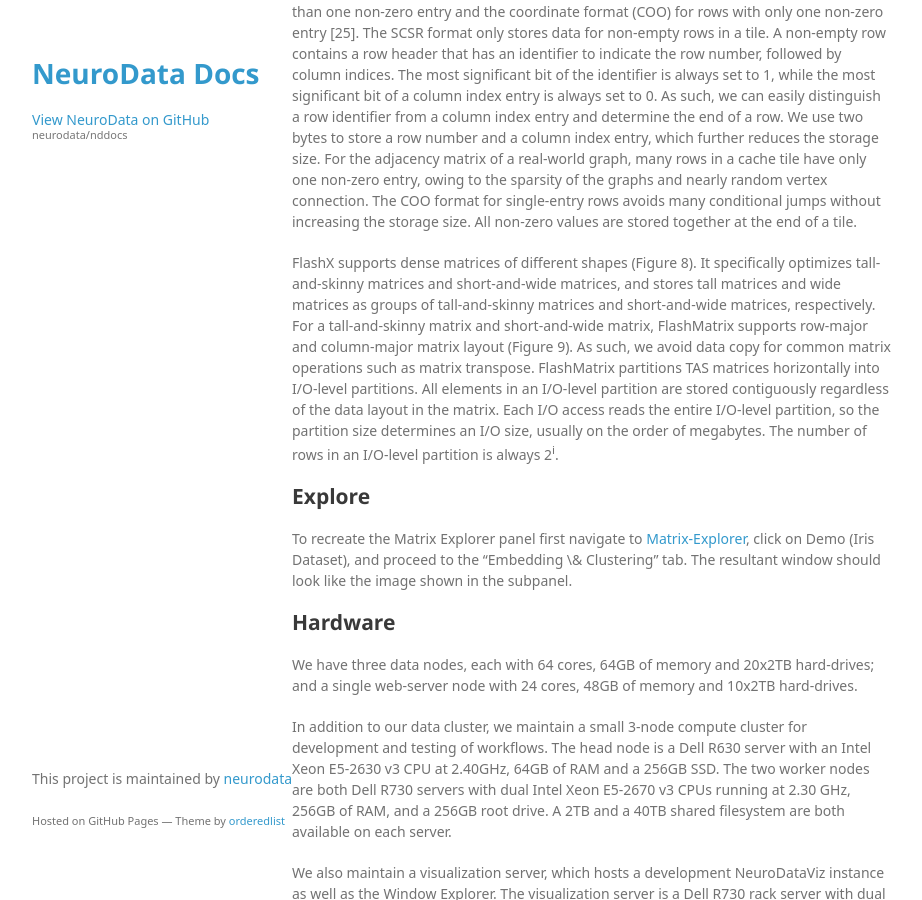
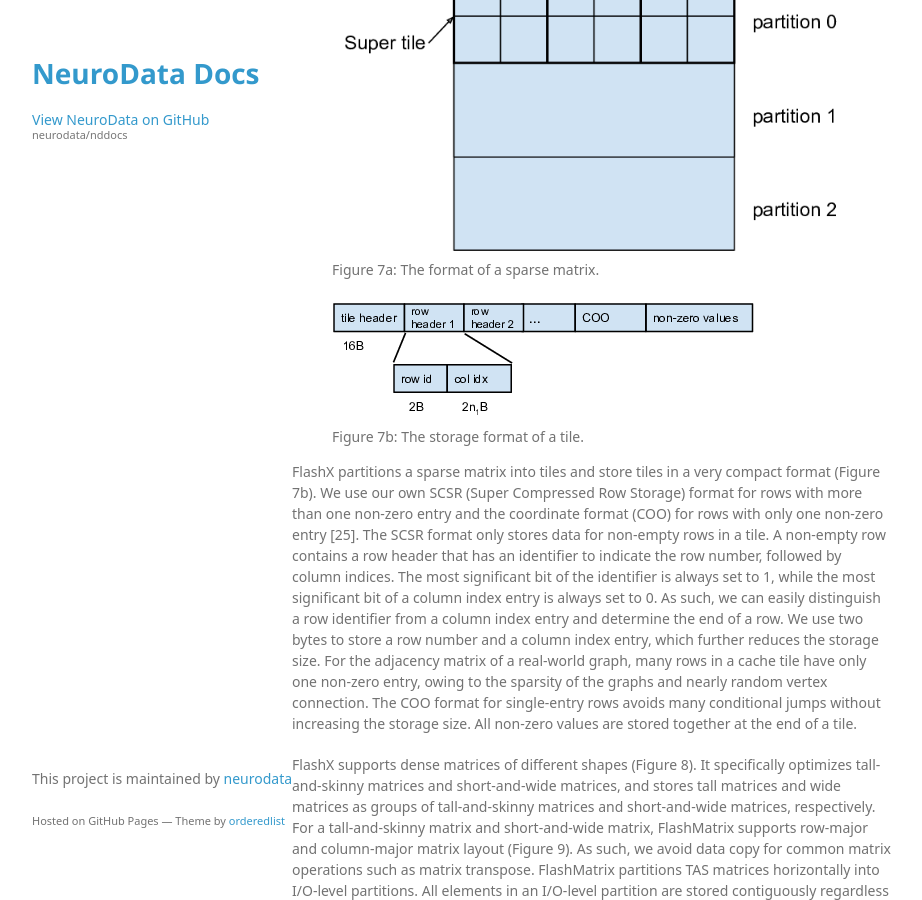
Before and after one commit to neurodata/nddocs-archive, a Jekyll site: the page built from ndpaper2016/store.md, in a window 1280 px wide and 900 px high, scrolled down 2681 px. Shown: the whole window, without its empty margins (178-1100 px from the left). Built offline with Jekyll 4.4.1, drawn with Linux system fonts in a browser that asks for light colours; some web fonts are replaced.

Commit message:
Adding flashmatrix figs.

```diff
--- a/ndpaper2016/store.md
+++ b/ndpaper2016/store.md
@@ -68,6 +68,9 @@
 
 ## Matrices
 
+<figure><img src="./figs/FM_sparse_mat.png"><figcaption>Figure 7a: The format of a sparse matrix.</figcaption></figure>
+<figure><img src="./figs/FM_tile_format.png"><figcaption>Figure 7b: The storage format of a tile.</figcaption></figure>
+
 FlashX partitions a sparse matrix into tiles and store tiles in a very compact format
 (Figure 7b). We use our own SCSR (Super Compressed Row Storage)
 format for rows with more than one non-zero entry and the coordinate format (COO)
@@ -122,8 +125,7 @@
 
 Supplementary Figure 1: Infrastructure supporting all components of the OCP data analysis pipeline.  (A) The OCP Data Cluster. (B) Software running on the backend. (C) Software running on the frontend.
 
-![figure 9](figs/FM_TAS.png)
-<figure><img src="./figs/FM_TAS.png"><figcaption></figcaption></figure>
+<figure><img src="./figs/FM_TAS.png"><figcaption>Figure 9</figcaption></figure>
 
 ## Graphs
 
```
Also changed, not shown: ndpaper2016/figs/FM_sparse_mat.png (added), ndpaper2016/figs/FM_tile_format.png (added).
